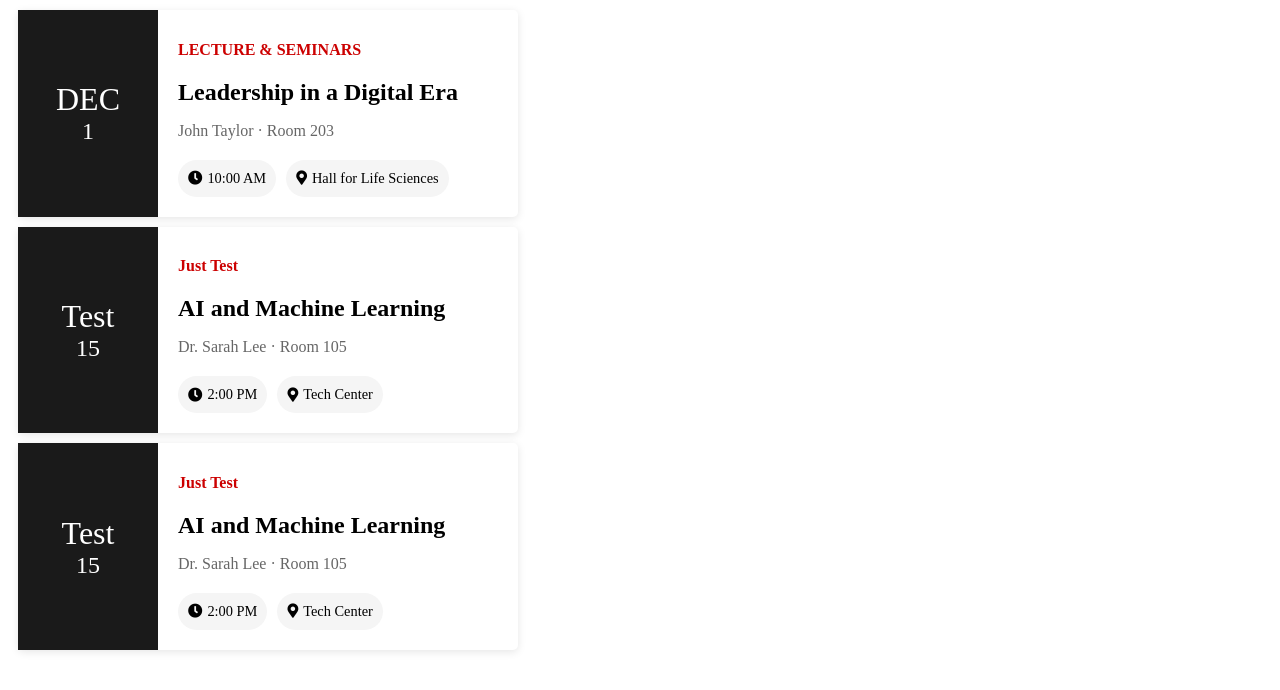
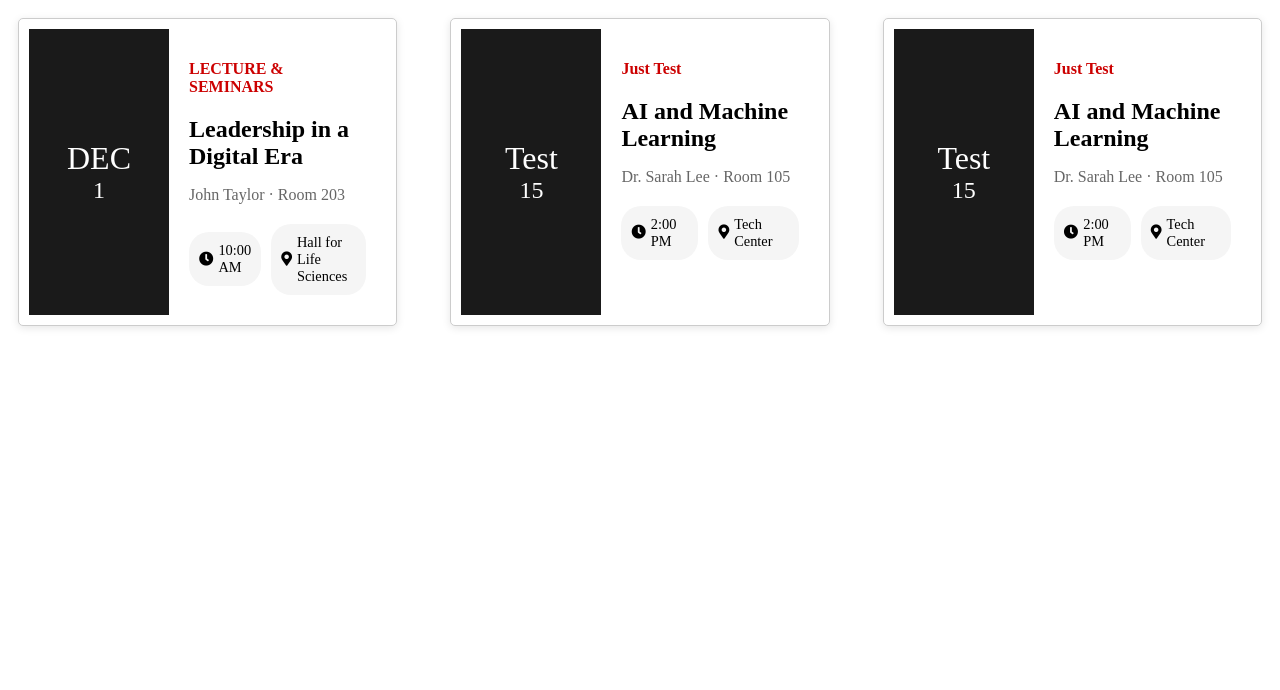
Before and after one commit to lezhaia/widget, a plain HTML site: page index.html in a window 1280 px wide. Drawn offline with Linux system fonts and the light colour scheme.

Commit message:
Update Script.js

```diff
--- a/css/style.css
+++ b/css/style.css
@@ -63,3 +63,26 @@
 .details .info span i {
     margin-right: 5px;
 }
+
+#event-widgets {
+    display: flex;
+    flex-wrap: wrap;  /* Allows wrapping to the next row if there are too many items */
+    justify-content: space-between;  /* Adds space between items */
+    gap: 5px;  /* Add space between the widgets */
+}
+
+.event-container {
+    display: flex;
+    flex-direction: row; /* Make individual events horizontal internally if desired */
+    border: 1px solid #ccc;
+    padding: 10px;
+    width: 30%;  /* Adjust width depending on how many you want in a row */
+    box-sizing: border-box;
+}
+
+/* Responsive styling for smaller screens */
+@media (max-width: 768px) {
+    .event-container {
+        width: 100%;  /* Stack them vertically on smaller screens */
+    }
+}
--- a/js/script.js
+++ b/js/script.js
@@ -1,5 +1,8 @@
 document.addEventListener("DOMContentLoaded", function () {
-    fetch('data/events.json')
+    // Add a timestamp to the JSON request to prevent caching
+    const jsonUrl = `data/events.json?t=${new Date().getTime()}`;
+
+    fetch(jsonUrl)
         .then(response => response.json())
         .then(data => {
             const eventWidgetsContainer = document.getElementById('event-widgets');
```
Also changed, not shown: index.html (line endings or trailing spaces).
